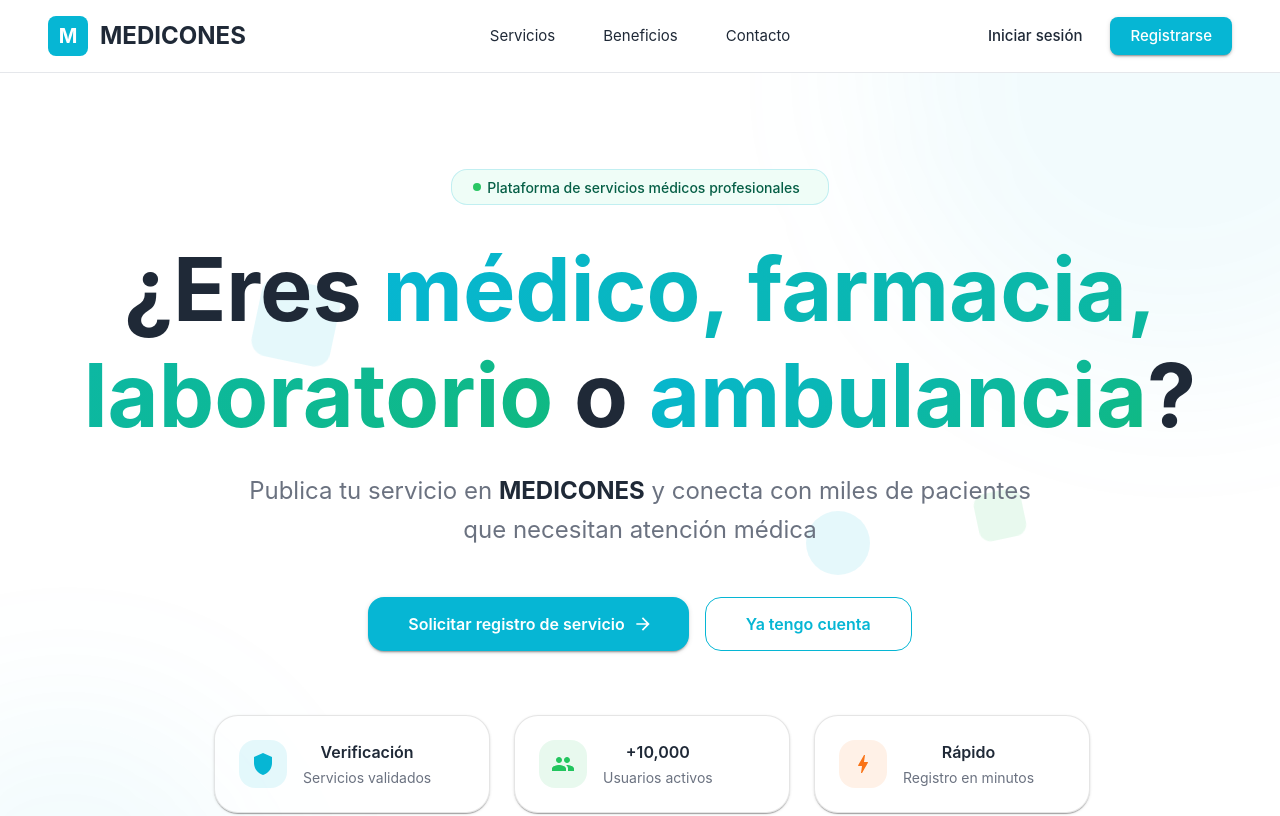
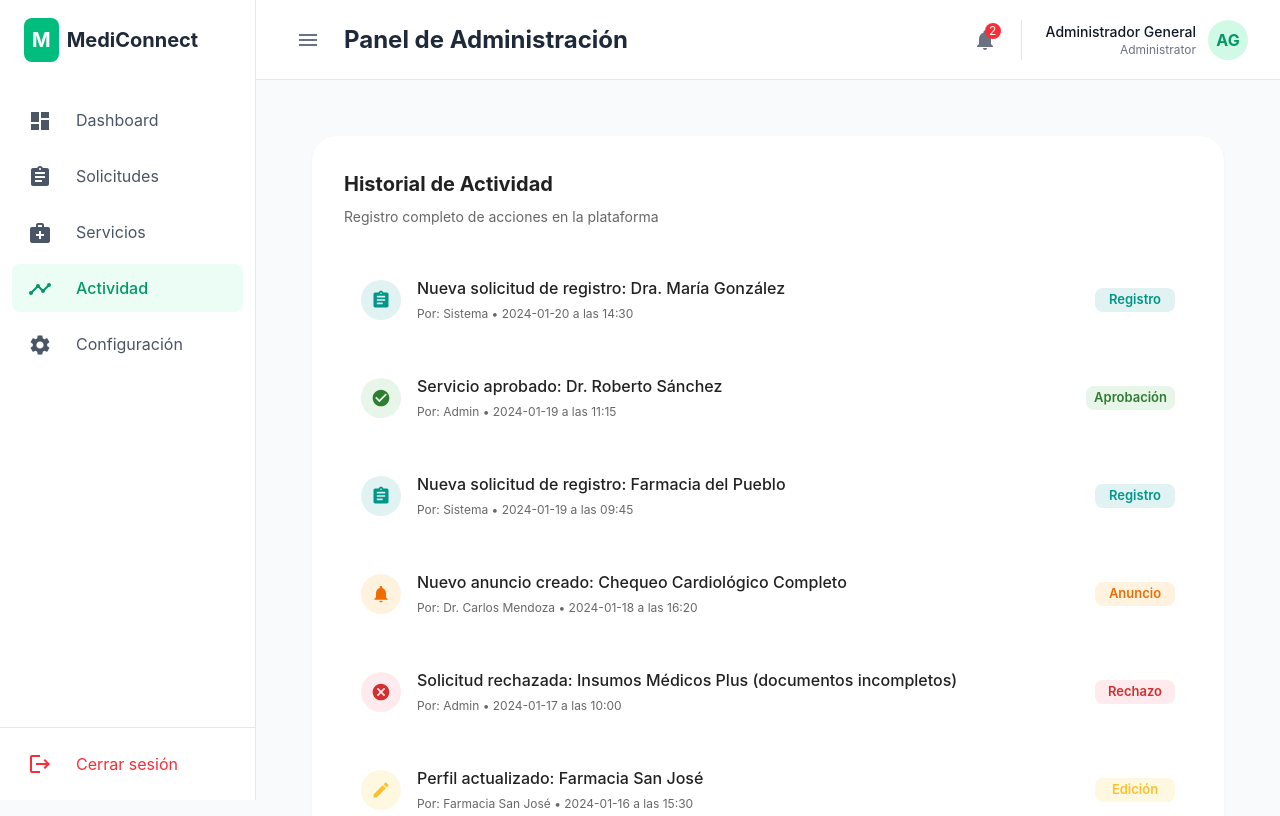
Before and after one commit to MediConnet/MediConnet, a React (Vite) app: page /admin/activity in a window 1280 px wide. Before the commit this address led to /home. Shown: the top 816 px of the page. Built offline with nearby package versions, Linux system fonts and the light colour scheme.

Commit message:
feat(activity-history):Implementar pantalla con el historial reciente de actividades

```diff
--- a/src/app/router/AppRouter.tsx
+++ b/src/app/router/AppRouter.tsx
@@ -15,6 +15,7 @@ import { AppLayout } from "../../shared/layouts/AppLayout";
 import { AuthLayout } from "../../shared/layouts/AuthLayout";
 
 // Pages
+import { ActivityPage } from "../../features/activity-history/presentation/pages/ActivityPage";
 import { AdminDashboardPage } from "../../features/admin-dashboard/presentation/pages/AdminDashboardPage";
 import { AmbulanceDetailPage } from "../../features/ambulance/presentation/pages/AmbulanceDetailPage";
 import { AmbulancesListPage } from "../../features/ambulance/presentation/pages/AmbulancesListPage";
@@ -68,11 +69,12 @@ export const AppRouter = () => {
           <Route path="/supplies/:id" element={<SupplyStoreDetailPage />} />
         </Route>
 
-        {/* Rutas de Admin Dashboard (publicas de momento)*/}
+        {/* Rutas de Admin Dashboard (públicas de momento)*/}
         <Route path="/admin" element={<Outlet />}>
           <Route path="dashboard" element={<AdminDashboardPage />} />
           <Route path="requests" element={<RequestsPage />} />
           <Route path="services" element={<ServicesDashboardPage />} />
+          <Route path="activity" element={<ActivityPage />} />
         </Route>
 
         {/* Rutas protegidas */}
--- /dev/null
+++ b/src/features/activity-history/application/get-activity-history.usecase.ts
@@ -0,0 +1,6 @@
+import type { ActivityHistory } from "../domain/activity-history.entity";
+import { getActivityHistoryMock } from "../infrastructure/activity.mock";
+
+export const getActivityHistoryUseCase = async (): Promise<ActivityHistory[]> => {
+  return await getActivityHistoryMock();
+};
--- /dev/null
+++ b/src/features/activity-history/domain/activity-history.entity.ts
@@ -0,0 +1,14 @@
+export type ActivityType =
+  | "REGISTRATION"
+  | "APPROVAL"
+  | "REJECTION"
+  | "ANNOUNCEMENT"
+  | "UPDATE";
+
+export interface ActivityHistory {
+  id: string;
+  title: string;
+  actor: string;
+  date: string;
+  type: ActivityType;
+}
--- /dev/null
+++ b/src/features/activity-history/infrastructure/activity.mock.ts
@@ -0,0 +1,64 @@
+import type { ActivityHistory } from "../domain/activity-history.entity";
+
+export const MOCK_ACTIVITY_HISTORY: ActivityHistory[] = [
+  {
+    id: "1",
+    title: "Nueva solicitud de registro: Dra. María González",
+    actor: "Sistema",
+    date: "2024-01-20 a las 14:30",
+    type: "REGISTRATION",
+  },
+  {
+    id: "2",
+    title: "Servicio aprobado: Dr. Roberto Sánchez",
+    actor: "Admin",
+    date: "2024-01-19 a las 11:15",
+    type: "APPROVAL",
+  },
+  {
+    id: "3",
+    title: "Nueva solicitud de registro: Farmacia del Pueblo",
+    actor: "Sistema",
+    date: "2024-01-19 a las 09:45",
+    type: "REGISTRATION",
+  },
+  {
+    id: "4",
+    title: "Nuevo anuncio creado: Chequeo Cardiológico Completo",
+    actor: "Dr. Carlos Mendoza",
+    date: "2024-01-18 a las 16:20",
+    type: "ANNOUNCEMENT",
+  },
+  {
+    id: "5",
+    title: "Solicitud rechazada: Insumos Médicos Plus (documentos incompletos)",
+    actor: "Admin",
+    date: "2024-01-17 a las 10:00",
+    type: "REJECTION",
+  },
+  {
+    id: "6",
+    title: "Perfil actualizado: Farmacia San José",
+    actor: "Farmacia San José",
+    date: "2024-01-16 a las 15:30",
+    type: "UPDATE",
+  },
+  {
+    id: "7",
+    title: "Servicio aprobado: Ambulancias Rápidas",
+    actor: "Admin",
+    date: "2024-01-15 a las 12:00",
+    type: "APPROVAL",
+  },
+  {
+    id: "8",
+    title: "Nueva solicitud de registro: Laboratorio Diagnóstico",
+    actor: "Sistema",
+    date: "2024-01-14 a las 08:30",
+    type: "REGISTRATION",
+  },
+];
+
+export const getActivityHistoryMock = (): Promise<ActivityHistory[]> => {
+  return Promise.resolve(MOCK_ACTIVITY_HISTORY);
+};
--- /dev/null
+++ b/src/features/activity-history/presentation/components/ActivityItem.tsx
@@ -0,0 +1,115 @@
+import {
+  Assignment,
+  Cancel,
+  CheckCircle,
+  Edit,
+  Notifications,
+} from "@mui/icons-material";
+import { Avatar, Box, Chip, Paper, Typography } from "@mui/material";
+import type {
+  ActivityHistory,
+  ActivityType,
+} from "../../domain/activity-history.entity";
+
+interface Props {
+  history: ActivityHistory;
+}
+
+const getActivityConfig = (type: ActivityType) => {
+  switch (type) {
+    case "REGISTRATION":
+      return {
+        icon: <Assignment fontSize="small" />,
+        colorBg: "#E0F2F1",
+        colorText: "#009688",
+        label: "Registro",
+      };
+    case "APPROVAL":
+      return {
+        icon: <CheckCircle fontSize="small" />,
+        colorBg: "#E8F5E9",
+        colorText: "#2E7D32",
+        label: "Aprobación",
+      };
+    case "REJECTION":
+      return {
+        icon: <Cancel fontSize="small" />,
+        colorBg: "#FFEBEE",
+        colorText: "#D32F2F",
+        label: "Rechazo",
+      };
+    case "ANNOUNCEMENT":
+      return {
+        icon: <Notifications fontSize="small" />,
+        colorBg: "#FFF3E0",
+        colorText: "#EF6C00",
+        label: "Anuncio",
+      };
+    case "UPDATE":
+      return {
+        icon: <Edit fontSize="small" />,
+        colorBg: "#FFF8E1",
+        colorText: "#FBC02D",
+        label: "Edición",
+      };
+  }
+};
+
+export const ActivityItem = ({ history }: Props) => {
+  const config = getActivityConfig(history.type);
+
+  return (
+    <Paper
+      elevation={0}
+      sx={{
+        p: 2,
+        display: "flex",
+        alignItems: "center",
+        justifyContent: "space-between",
+        borderRadius: 2,
+        mb: 2,
+        border: "1px solid transparent",
+        transition: "all 0.2s",
+        "&:hover": {
+          bgcolor: "grey.50",
+          borderColor: "grey.200",
+        },
+      }}
+    >
+      <Box sx={{ display: "flex", alignItems: "center", gap: 2 }}>
+        <Avatar
+          sx={{
+            bgcolor: config.colorBg,
+            color: config.colorText,
+            width: 40,
+            height: 40,
+          }}
+        >
+          {config.icon}
+        </Avatar>
+
+        <Box>
+          <Typography variant="body1" fontWeight={500} color="text.primary">
+            {history.title}
+          </Typography>
+          <Typography variant="caption" color="text.secondary">
+            Por: {history.actor} &bull; {history.date}
+          </Typography>
+        </Box>
+      </Box>
+
+      <Chip
+        label={config.label}
+        size="small"
+        sx={{
+          bgcolor: config.colorBg,
+          color: config.colorText,
+          fontWeight: 600,
+          borderRadius: 1,
+          height: 24,
+          minWidth: 80,
+        }}
+      />
+    </Paper>
+  );
+};
--- /dev/null
+++ b/src/features/activity-history/presentation/pages/ActivityPage.tsx
@@ -0,0 +1,51 @@
+import { Box, Typography } from "@mui/material";
+import { useEffect, useState } from "react";
+import { DashboardLayout } from "../../../../shared/layouts/DashboardLayout";
+import { getActivityHistoryUseCase } from "../../application/get-activity-history.usecase";
+import type { ActivityHistory } from "../../domain/activity-history.entity";
+import { ActivityItem } from "../components/ActivityItem";
+
+const CURRENT_ADMIN = {
+  name: "Administrador General",
+  roleLabel: "Administrator",
+  initials: "AG",
+};
+
+export const ActivityPage = () => {
+  const [historyList, setHistoryList] = useState<ActivityHistory[]>([]);
+
+  useEffect(() => {
+    getActivityHistoryUseCase().then(setHistoryList);
+  }, []);
+
+  return (
+    <DashboardLayout role="ADMIN" userProfile={CURRENT_ADMIN}>
+      <Box sx={{ p: 3, maxWidth: 1200, margin: "0 auto" }}>
+        <Box
+          sx={{
+            bgcolor: "white",
+            p: 4,
+            borderRadius: 3,
+            boxShadow: "0 1px 3px rgba(0,0,0,0.05)",
+            minHeight: 600,
+          }}
+        >
+          <Box mb={4}>
+            <Typography variant="h6" fontWeight={700} gutterBottom>
+              Historial de Actividad
+            </Typography>
+            <Typography variant="body2" color="text.secondary">
+              Registro completo de acciones en la plataforma
+            </Typography>
+          </Box>
+
+          <Box>
+            {historyList.map((item) => (
+              <ActivityItem key={item.id} history={item} />
+            ))}
+          </Box>
+        </Box>
+      </Box>
+    </DashboardLayout>
+  );
+};
```
